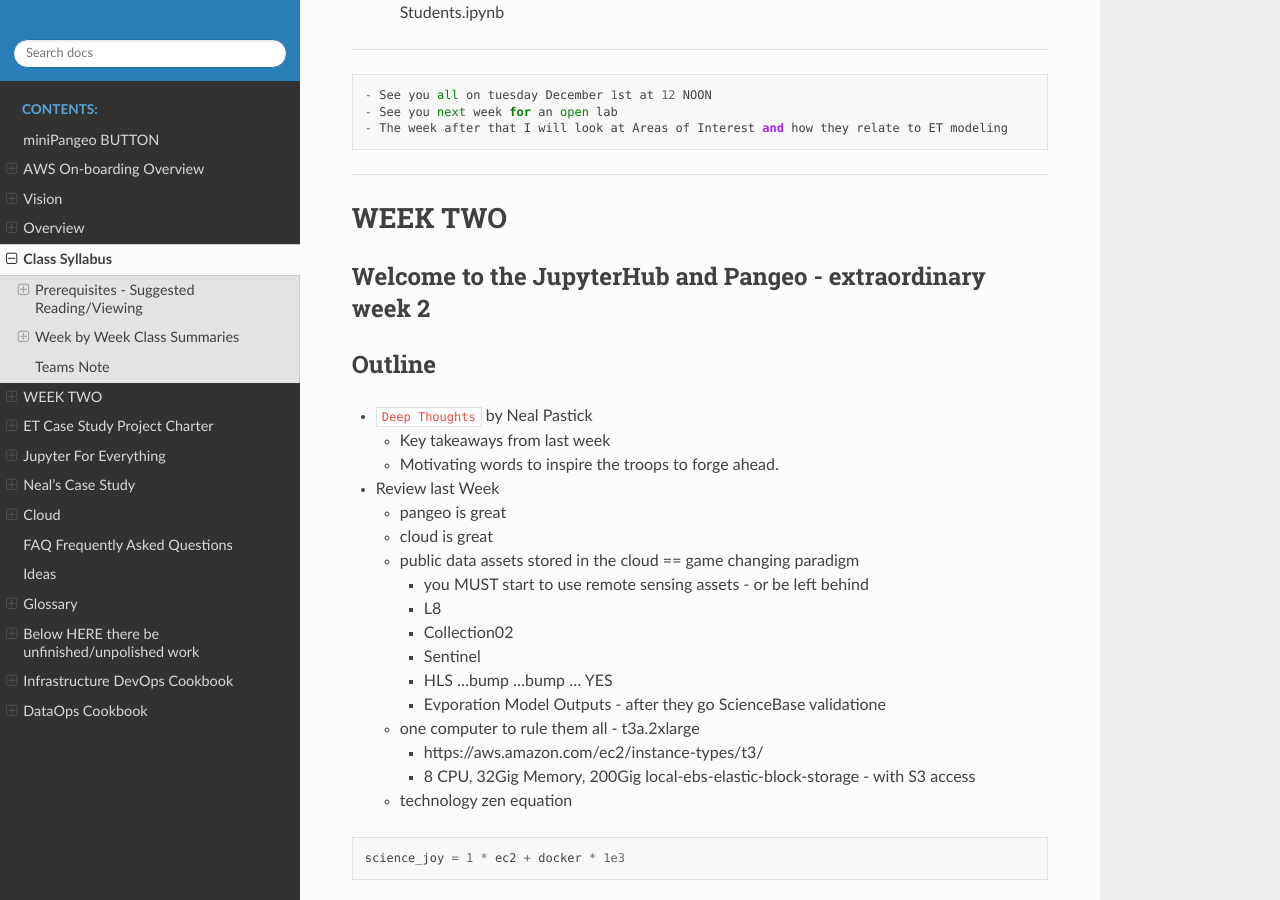
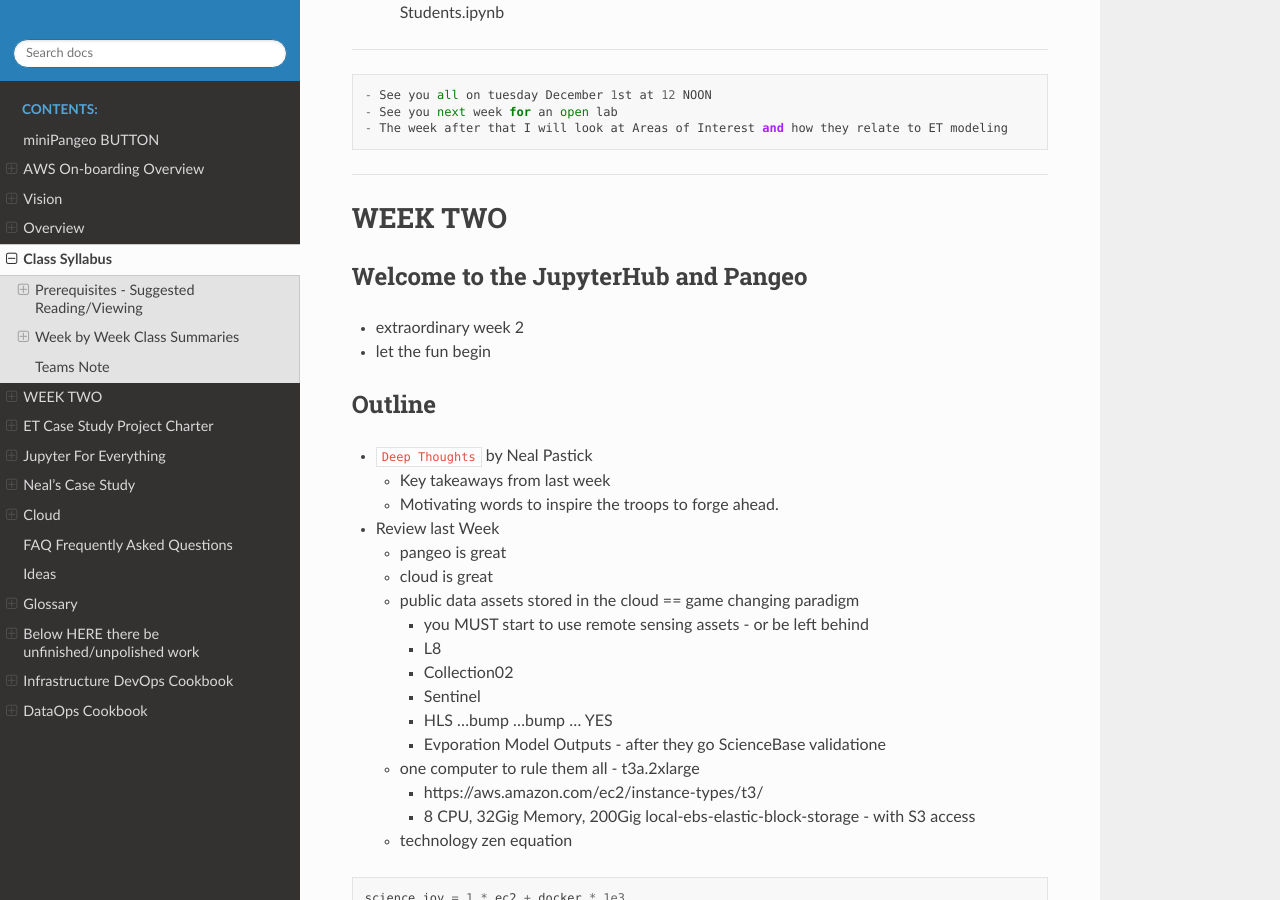
Before and after one commit to tonybutzer/harmony, a Sphinx documentation site: the page built from documentation/source/00weekbyweek.md, in a window 1280 px wide and 900 px high, scrolled down 4459 px. Built offline with Sphinx 7.4.7 and the Read the Docs theme 2.0.0, drawn with Linux system fonts in a browser that asks for light colours; pages that are not in the unit, such as notebooks, are missing from menus.

Commit message:
automatic git update from Makefile

```diff
--- a/documentation/source/00weekbyweek.md
+++ b/documentation/source/00weekbyweek.md
@@ -144,7 +144,9 @@ we will fill in more color/detail as we go through our CASE Studies.
 ---
 # WEEK TWO
 
-### Welcome to the JupyterHub and Pangeo - extraordinary week 2
+### Welcome to the JupyterHub and Pangeo
+- extraordinary week 2
+- let the fun begin
 
 ## Outline
 - `Deep Thoughts` by Neal Pastick
```
